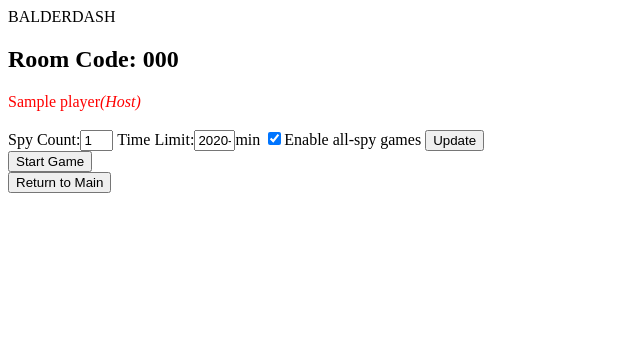
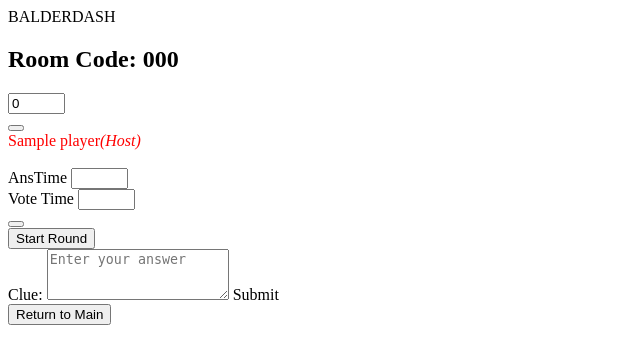
Before and after one commit to daulm/balderdash-comp, a PHP site: page /lobby.php?mode=1 in a window 1280 px wide. Shown: the top 364 px of the page, without its empty margins (0-640 px from the left). Run offline with PHP 8.4, Linux system fonts and the light colour scheme; the visitor is signed in with stand-in values (Sample User, id 1); tables that the repository leaves empty or names only in its code hold one stand-in row (values such as "Sample post"); data that the repository does not hold is empty.

Commit message:
Update lobby.php

```diff
--- a/lobby.php
+++ b/lobby.php
@@ -154,7 +154,23 @@
 <div id="titleback">
 	<div class="text-center" id="title">BALDERDASH</div>
 </div>
-<h2 class="text-center">Room Code:<b> <?php echo $code ?></b></h2>
+<div class="container-fluid">
+	<div class="col-xs-3"></div>
+	<div class="col-xs-6"><h2 class="text-center">Room Code:<b> <?php echo $code ?></b></h2></div>
+	<div class="col-xs-3 input-group">
+		<?php
+		//if you are host show form for changing scores
+		if(isset($_SESSION['Host'])){
+			echo '<input id="player_score" type="text" class="form-control" value="0" size="4">';
+    			echo '<div class="input-group-btn">';
+      			echo '	<button class="btn btn-success" type="submit">';
+        		echo '	<i class="glyphicon glyphicon-floppy-disk"></i>';
+      			echo '  </button>';
+    			echo '</div>';
+		}
+		?>
+      	</div>
+</div>
 <div id="players">
 <?php
 while($row = mysqli_fetch_row($playerlist)){
@@ -171,6 +187,30 @@
 
 if(isset($_SESSION['Host'])){
 	//show form for settings and button for kick off
+	?>
+	<div class="container-fluid well row">
+		<div class="col-xs-4">
+			<div class="input-group">
+				<span class="input-group-addon">AnsTime</span>
+				<input type="text" name="anstime" id="anstime" class="form-control" maxlength="20" size="4" value="<?php echo htmlspecialchars($player_name) ?>">
+			</div>
+		</div>
+		<div class="col-xs-4">
+			<div class="input-group">
+				<span class="input-group-addon">Vote Time</span>
+				<input type="text" name="votetime" id="votetime" class="form-control" maxlength="4" size="4">
+			</div>
+		</div>
+		<div class="col-xs-2">
+			<button type="submit" class="btn btn-default" onclick="lobbySettings()"><span class="glyphicon glyphicon-floppy-disk"></span></button>
+		</div>
+		<div class="col-xs-2">
+			<button type="submit" class="btn btn-info" onclick="launchGame(0)">Start Round</span></button>
+		</div>
+	</div>
+	<?php
+
+	/*
 	echo 'Spy Count:<input type="text" name="spy_count" id="spy_count" maxlength="2" size="1" onfocus="stopRefresh()" value="';
 	echo $spycount.'"> ';
 	echo 'Time Limit:<input type="text" name="timelimit" id="timelimit" maxlength="2" size="2" onfocus="stopRefresh()" value="';
@@ -179,14 +219,32 @@
 	echo $allspy.'>Enable all-spy games ';
 	echo '<button onclick="lobbySettings()">Update</button><br>';
 	echo '<button onclick="launchGame(0)">Start Game</button>';
+	*/
 } else {
 	//show settings
 	echo 'Spy Count:'.$spycount;
 	echo ' Time Limit:'.$timelimit.'min';
 }
+
+if(isset($_SESSION['Dasher'])){
+	?>
+	<div class="container">
+    		<div class="input-group">
+      			<span class="input-group-addon primary">Clue:</span>
+      			<textarea class="form-control custom-control" rows="3" placeholder="Enter your answer" name="answertxt" id="answertxt"></textarea>
+        		<span class="input-group-addon btn btn-primary" type="button" onclick="submitClue(1)">Submit</span>
+    		</div>
+	</div>
+	<?php
+} else {
+	echo '<div class="panel panel-info">';
+	echo '    <div class="panel-heading">'.$clue.'</div>';
+	echo '</div>';
+
+}
 mysqli_close($con);
 ?>
 </div>
-<div id="footer"><button onclick="mainMenu()">Return to Main</button></div>
+<div id="footer"><button type="button" class="btn btn-warning" onclick="mainMenu()">Return to Main</button></div>
 </body>
 </html>
```
